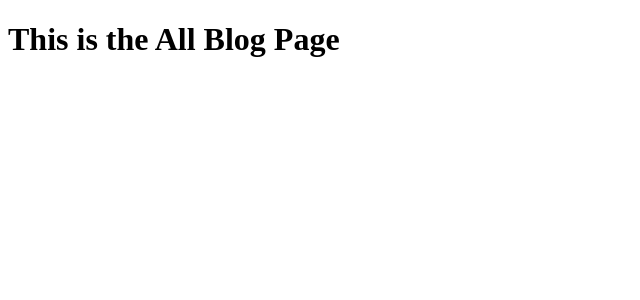
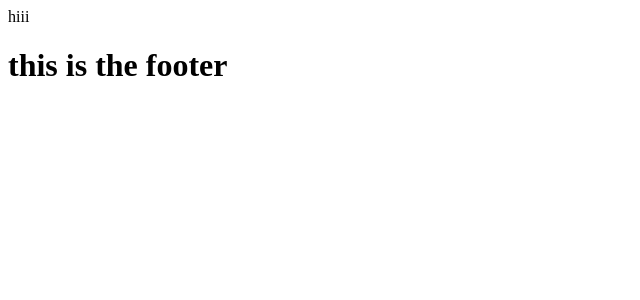
Before and after one commit to zainabometere621/blog-app, a React (Vite) app: page / in a window 1280 px wide. Shown: the top 300 px of the page, without its empty margins (0-640 px from the left). Built offline with nearby package versions, Linux system fonts and the light colour scheme.

Commit message:
I created the navbar and footer and added an outlet in the layout

```diff
--- a/src/App.jsx
+++ b/src/App.jsx
@@ -1,15 +1,17 @@
 import { Routes, Route } from "react-router-dom";
 
-import AuthPage from "../src/pages/AuthPage"
-import SingleBlogPage from "../src/pages/SingleBlogPost"
-import AllBlogpage from "../src/pages/AllBlogPost"
-
+import AuthPage from "../src/pages/AuthPage";
+import SingleBlogPage from "../src/pages/SingleBlogPost";
+import AllBlogpage from "../src/pages/AllBlogPost";
+import Layout from "./components/Layout"
 export default function App() {
-  return(
+  return (
     <Routes>
-       <Route path="/Auth" element={<AuthPage />} />
-       <Route path="/" element={<AllBlogpage />} />
-        <Route path="/post" element={<SingleBlogPage />} />
+      <Route element={<Layout />}>
+      <Route path="/Auth" element={<AuthPage />} />
+      <Route path="/" element={<AllBlogpage />} />
+      <Route path="/post" element={<SingleBlogPage />} />
+      </Route>
     </Routes>
-  )
+  );
 }
--- /dev/null
+++ b/src/components/Footer.jsx
@@ -0,0 +1,7 @@
+export default function() {
+    return(
+        <main>
+            <h1>this is the footer</h1>
+        </main>
+    )
+}
--- /dev/null
+++ b/src/components/Layout.jsx
@@ -0,0 +1,11 @@
+import { Outlet } from "react-router-dom";
+import Navbar from "./Navbar";
+import Footer from "./Footer";
+export default function Layout() {
+  return (
+    <>
+      <Navbar />
+      <Footer />
+    </>
+  );
+}
--- /dev/null
+++ b/src/components/Navbar.jsx
@@ -0,0 +1,9 @@
+export default function Navbar() {
+    return(
+        <main>
+            <nav>
+                hiii
+            </nav>
+        </main>
+    )
+}
```
Also changed, not shown: src/assets/blog-logo.png (added).
